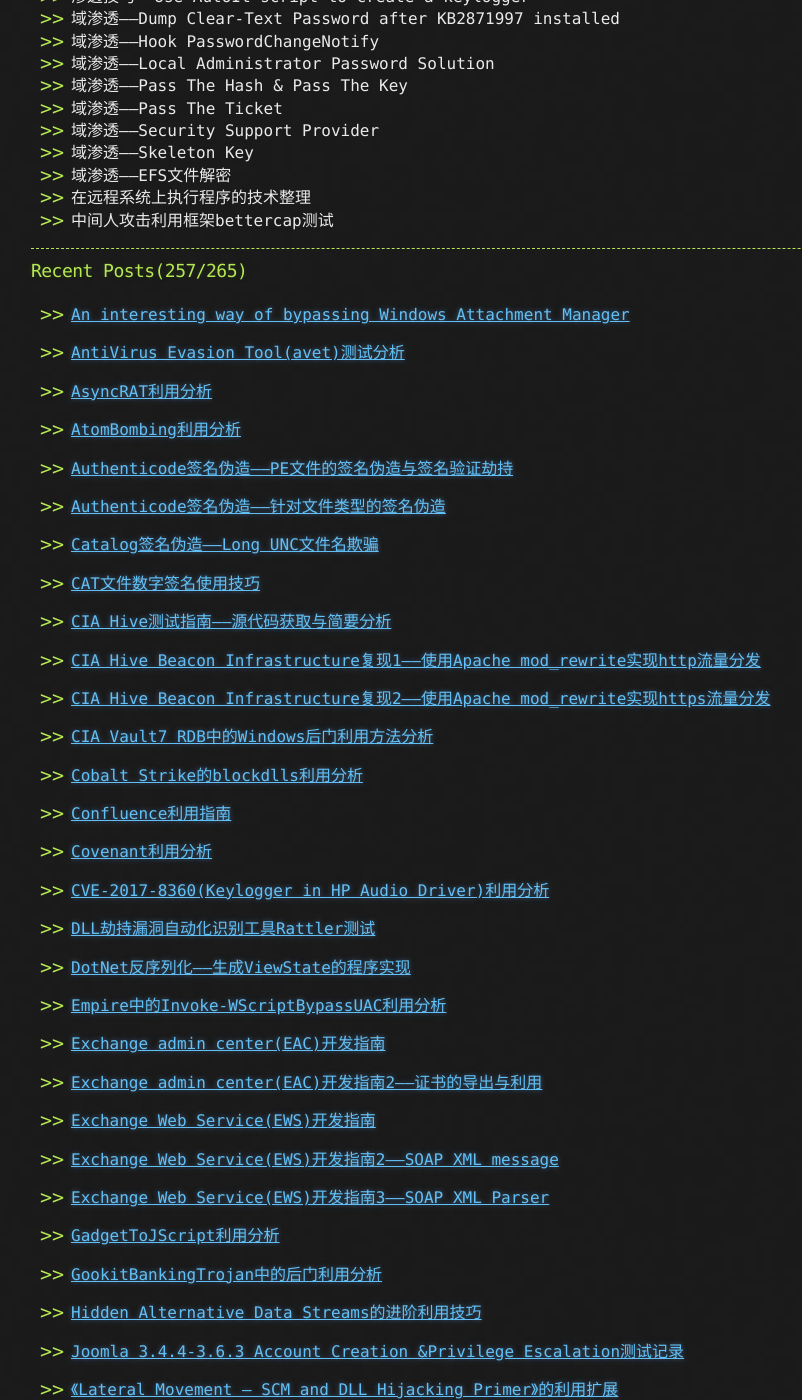
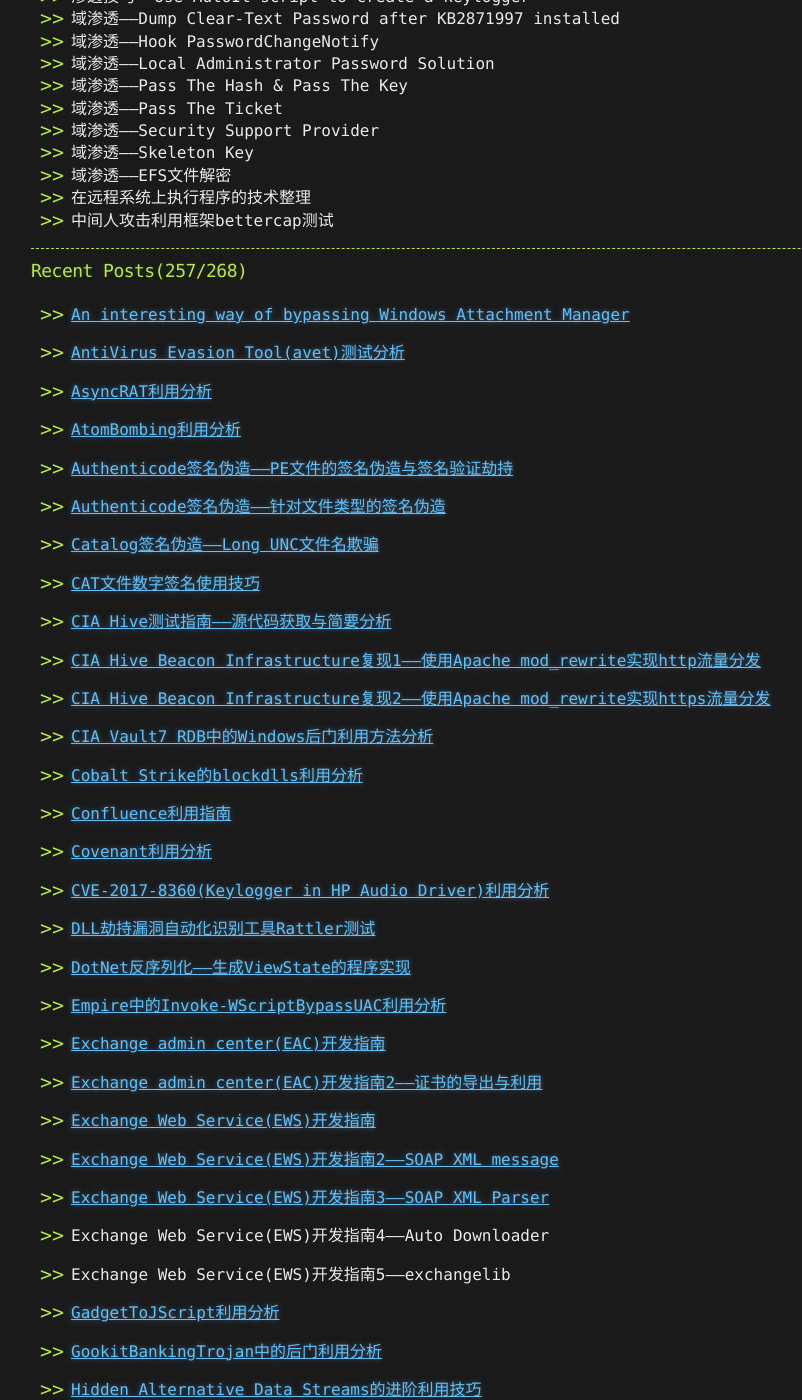
Before and after one commit to 3gstudent/3gstudent.github.io, a Jekyll site: the page built from about.md, in a window 1280 px wide and 1400 px high, scrolled down 1093 px. Shown: the whole window, without its empty margins (109-911 px from the left). Built offline with Jekyll 4.4.1, drawn with Linux system fonts in a browser that asks for light colours; some of the changed text lies outside the part shown.

Commit message:
Update about.md

```diff
--- a/about.md
+++ b/about.md
@@ -62,7 +62,7 @@ Github:   [3gstudent](https://github.com/3gstudent)
 
 ---
 
-### Recent Posts(257/265)
+### Recent Posts(257/268)
 
 -
  [An interesting way of bypassing Windows Attachment Manager](https://3gstudent.github.io/An-interesting-way-of-bypassing-Windows-Attachment-Manager)
@@ -135,6 +135,12 @@ Github:   [3gstudent](https://github.com/3gstudent)
 
 -
  [Exchange Web Service(EWS)开发指南3——SOAP XML Parser](https://3gstudent.github.io/%E6%B8%97%E9%80%8F%E6%8A%80%E5%B7%A7-Exchange-Web-Service(EWS)%E5%BC%80%E5%8F%91%E6%8C%87%E5%8D%973-SOAP-XML-Parser)
+
+-
+ Exchange Web Service(EWS)开发指南4——Auto Downloader
+
+-
+ Exchange Web Service(EWS)开发指南5——exchangelib
 
 -
  [GadgetToJScript利用分析](https://3gstudent.github.io/GadgetToJScript%E5%88%A9%E7%94%A8%E5%88%86%E6%9E%90)
@@ -518,6 +524,9 @@ Github:   [3gstudent](https://github.com/3gstudent)
  [渗透测试中的Volume Shadow Copy](https://3gstudent.github.io/%E6%B8%97%E9%80%8F%E6%B5%8B%E8%AF%95%E4%B8%AD%E7%9A%84Volume-Shadow-Copy)
 
 -
+ 渗透工具开发——blind XXE利用平台的实现
+
+-
  [渗透工具开发——XSS平台的命令行实现](https://3gstudent.github.io/%E6%B8%97%E9%80%8F%E5%B7%A5%E5%85%B7%E5%BC%80%E5%8F%91-XSS%E5%B9%B3%E5%8F%B0%E7%9A%84%E5%91%BD%E4%BB%A4%E8%A1%8C%E5%AE%9E%E7%8E%B0)
 
 -
```
